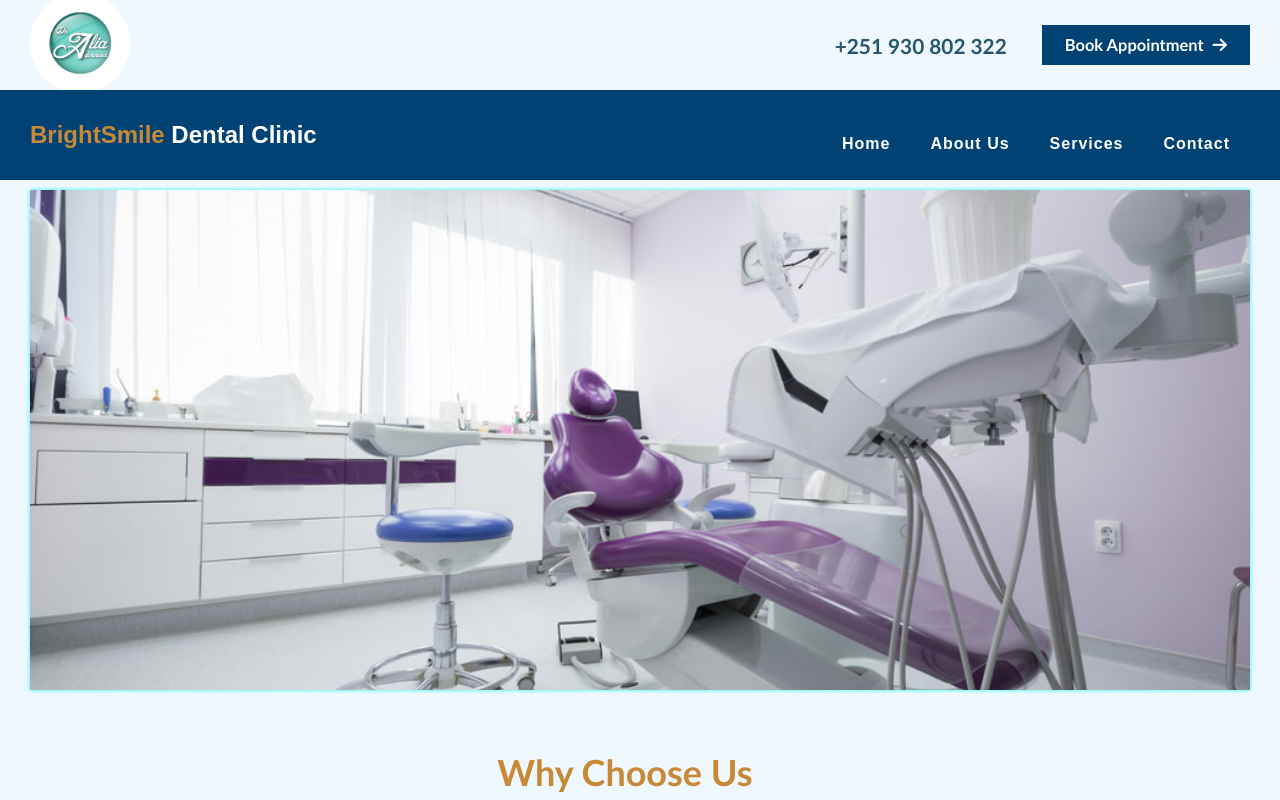
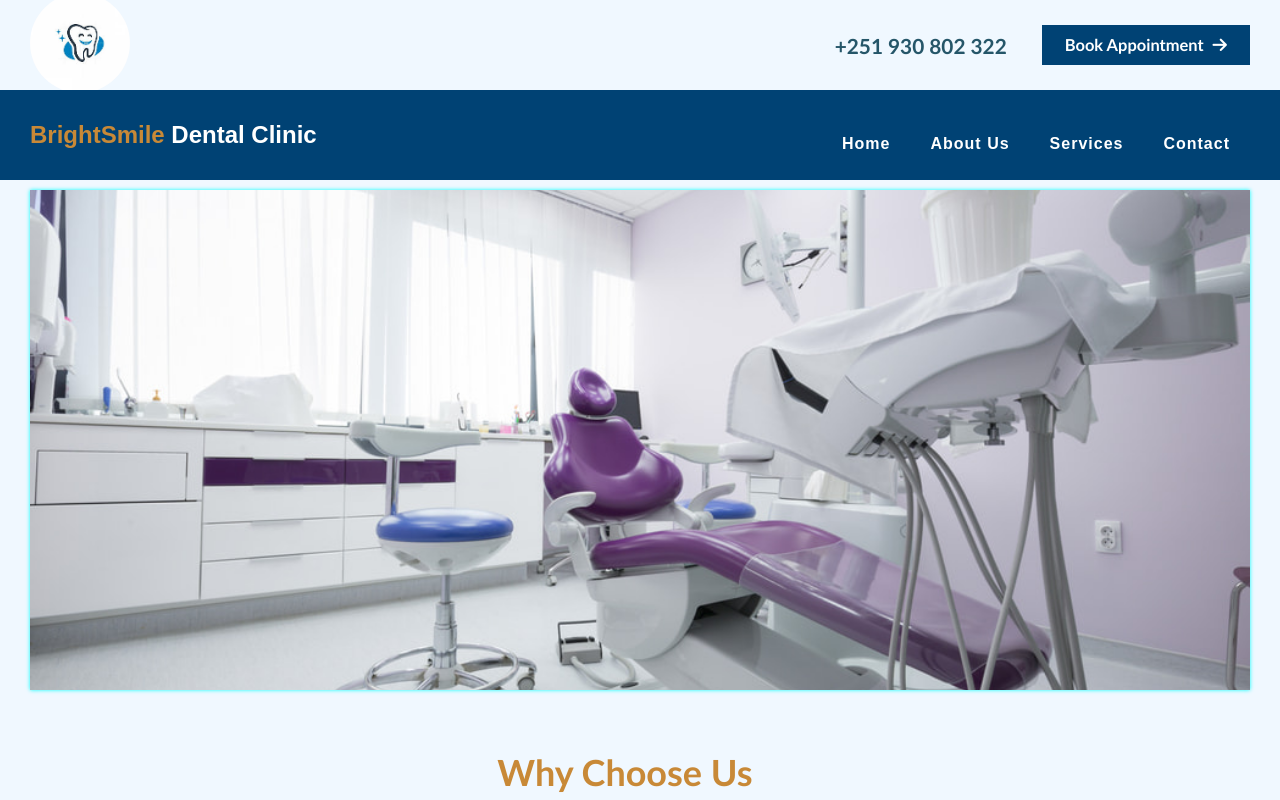
Before and after one commit to eyosi951/dental-clinic, a plain HTML site: page index.html in a window 1280 px wide. Shown: the top 800 px of the page. Drawn offline with Linux system fonts and the light colour scheme.

Commit message:
Update index.html

```diff
--- a/index.html
+++ b/index.html
@@ -10,7 +10,7 @@
 <body>
     <!-- this is header one -->
     <div class="header">
-       <div > <img style="height: 100px; border-radius: 50%; " src="images/2025-04-16.webp" alt=""></div>
+       <div > <img style="height: 100px; border-radius: 50%; " src="images/dental-logo.jfif" alt=""></div>
       <!--  <div class="name-container"><h2 class="name"><span>Habesha</span> Dental Clinic</h2></div> -->
         <div class="header-contact">
             <h4>+251 930 802 322</h4>
```
